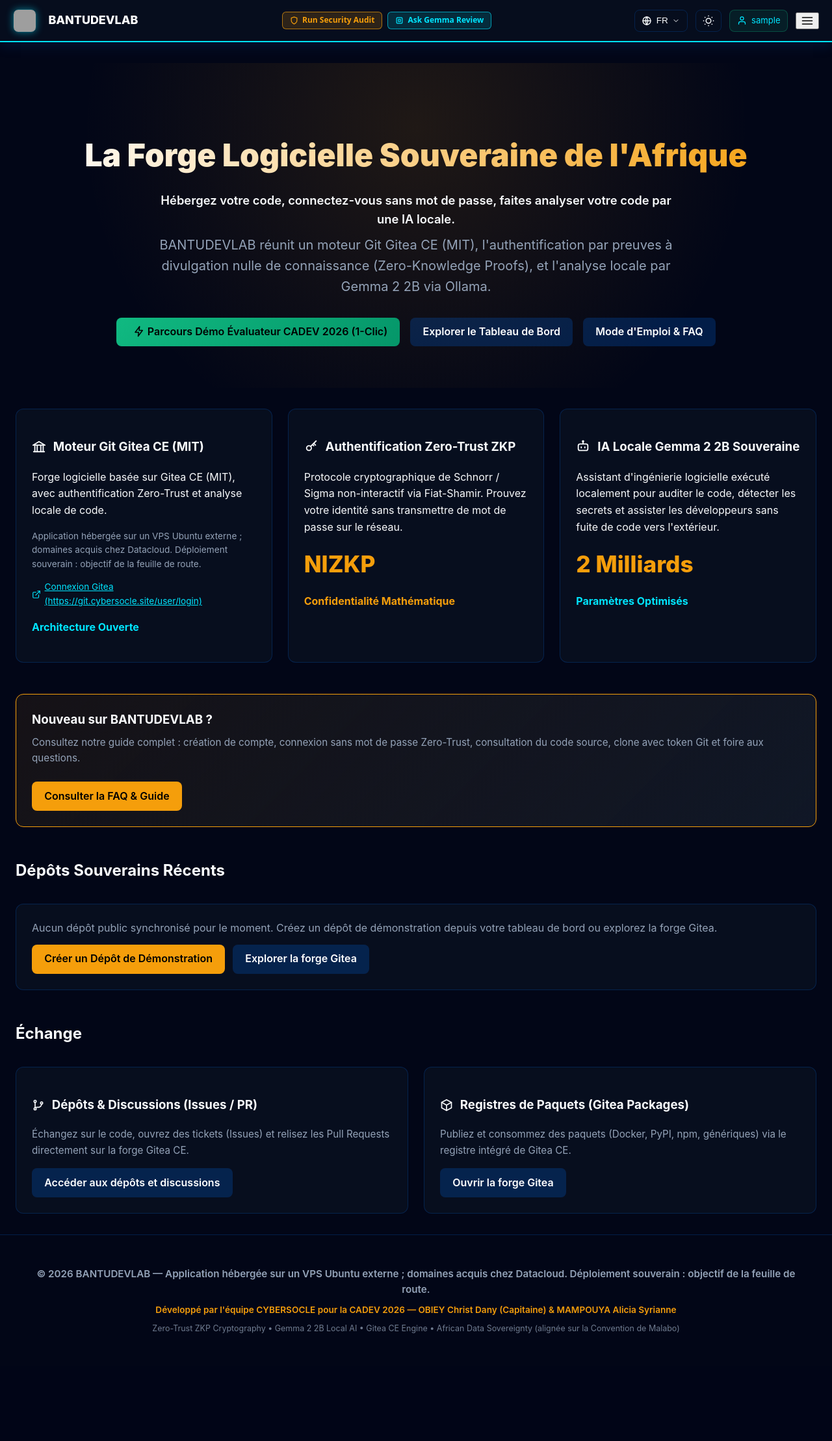
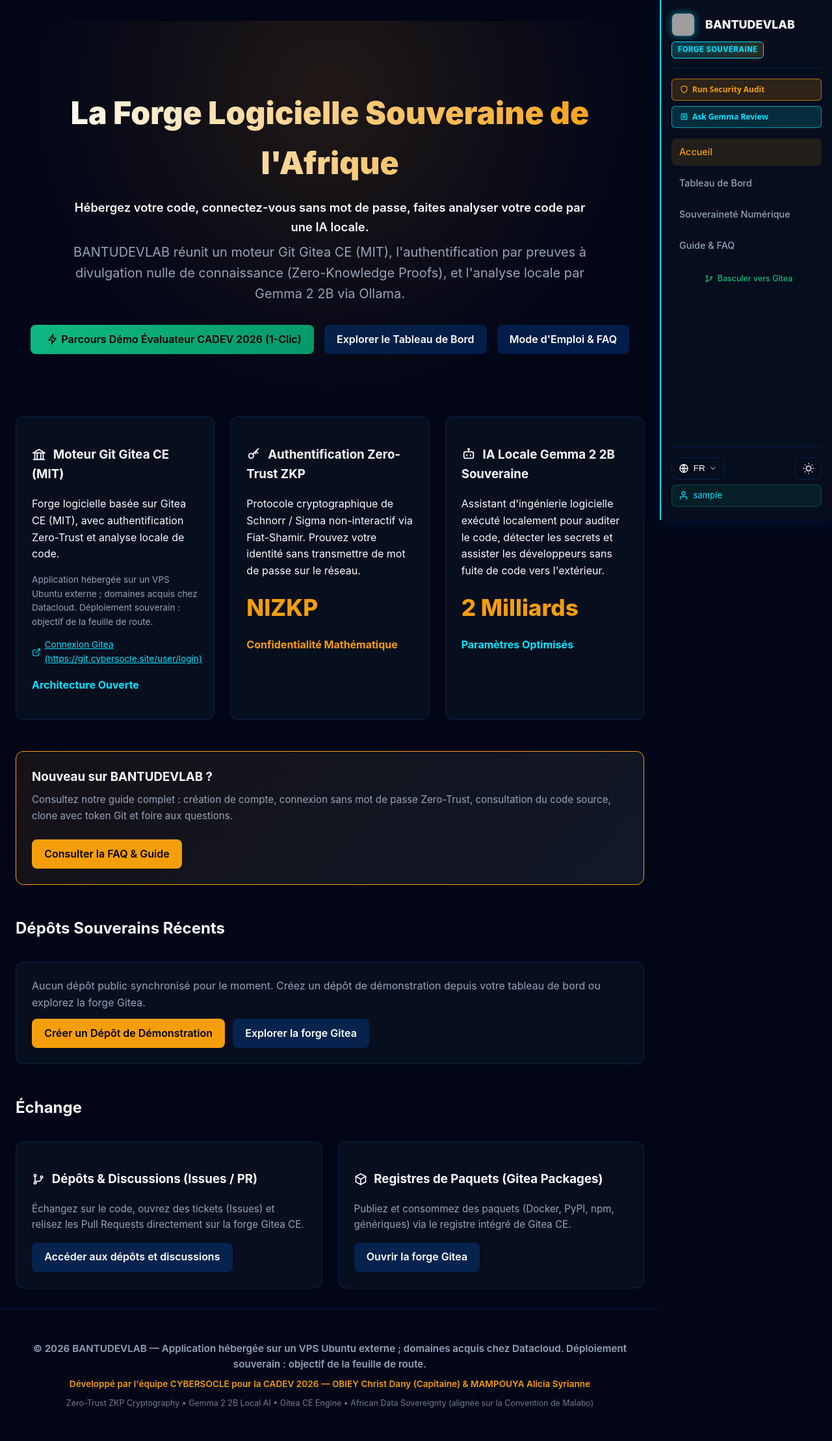
Before and after one commit to OBIEY-TEAM/BANTUDEVLAB, a Django app: page / in a window 1280 px wide. Shown: the whole page at 65% size. Before the commit the page ends 2052 px from the top, so only its background shows below. Run offline with Django 5.2, Linux system fonts and the light colour scheme; the visitor is signed in with stand-in values (Sample User, id 1); data that the repository does not hold is empty; parts of the project's set-up code (start-up, migrations or seed data) failed here and were passed over; grey boxes are pictures that could not be loaded.

Commit message:
style(navbar): move navbar menu vertically to the right on desktop and mobile drawer

```diff
--- a/static/css/style.css
+++ b/static/css/style.css
@@ -1546,17 +1546,135 @@ footer {
   }
 }
 
-/* 2b. Compact Desktop (<= 1560px) */
-@media (max-width: 1560px) {
+/* 2b & 3. Desktop Right Vertical Scrollable Sidebar (>= 993px) */
+@media (min-width: 993px) {
+  .navbar {
+    position: fixed;
+    top: 0;
+    right: 0;
+    left: auto;
+    width: 265px;
+    height: 100vh;
+    overflow-y: auto;
+    overflow-x: hidden;
+    flex-direction: column;
+    align-items: stretch;
+    justify-content: flex-start;
+    padding: 1.25rem 1rem;
+    border-bottom: none;
+    border-left: 2px solid var(--neon-cyan);
+    z-index: 100;
+    scrollbar-width: thin;
+  }
+  .navbar-container {
+    flex-direction: column;
+    align-items: stretch;
+    justify-content: flex-start;
+    gap: 1rem;
+    min-height: 100%;
+    width: 100%;
+  }
+  .navbar .brand {
+    flex-wrap: wrap;
+    gap: 0.5rem;
+    padding-bottom: 0.85rem;
+    border-bottom: 1px solid var(--dark-border);
+    white-space: normal;
+  }
   .navbar .brand-badge {
+    display: inline-block;
+  }
+  .navbar .bantu-pro-actions-group,
+  #bantu-django-nav-pro-actions {
+    display: flex !important;
+    flex-direction: column !important;
+    align-items: stretch !important;
+    gap: 0.5rem !important;
+    margin: 0 !important;
+    width: 100%;
+  }
+  .navbar .bantu-pro-action-btn {
+    width: 100%;
+    justify-content: flex-start !important;
+    padding: 0.55rem 0.75rem !important;
+  }
+  .nav-links {
+    display: flex;
+    flex-direction: column;
+    align-items: stretch;
+    gap: 0.35rem;
+    width: 100%;
+  }
+  .nav-links a {
+    display: flex;
+    align-items: center;
+    padding: 0.6rem 0.75rem;
+    border-radius: 8px;
+    font-size: 0.9rem;
+    white-space: normal;
+  }
+  .nav-links a:hover,
+  .nav-links a.active {
+    background: rgba(245, 158, 11, 0.12);
+    color: var(--primary-african-gold);
+  }
+  .nav-links a.btn {
+    margin-top: 0.5rem;
+    justify-content: center;
+  }
+  .nav-actions {
+    margin-top: auto;
+    padding-top: 1rem;
+    border-top: 1px solid var(--dark-border);
+    flex-wrap: wrap;
+    justify-content: space-between;
+    gap: 0.5rem;
+    width: 100%;
+  }
+  .nav-actions .lang-menu {
+    top: auto;
+    bottom: 100%;
+    right: 0;
+    left: auto;
+    margin-top: 0;
+    margin-bottom: 0.5rem;
+  }
+  .nav-actions .user-session-badge {
+    max-width: 100%;
+    width: 100%;
+    justify-content: flex-start;
+  }
+  .navbar-toggle {
     display: none;
   }
-}
-
-/* 3. Standard Laptops & Tablet Landscape (<= 1360px) */
-@media (max-width: 1360px) {
+  main.container,
+  footer {
+    margin-left: 0;
+    margin-right: 265px;
+    width: calc(100% - 265px);
+    max-width: calc(100% - 265px);
+    box-sizing: border-box;
+  }
+}
+
+/* 3b. Tablet & Mobile Top Compact Bar + Right Vertical Drawer (<= 992px) */
+@media (max-width: 992px) {
   .navbar {
-    padding: 0.85rem 1.25rem;
+    padding: 0.75rem 1rem;
+  }
+  .navbar-container {
+    flex-wrap: nowrap;
+    gap: 0.5rem;
+    width: 100%;
+  }
+  .navbar .brand {
+    min-width: 0;
+    flex: 1 1 auto;
+    overflow: hidden;
+  }
+  .navbar .brand span:not(.brand-badge) {
+    overflow: hidden;
+    text-overflow: ellipsis;
   }
   .nav-links {
     display: none;
@@ -1565,14 +1683,30 @@ footer {
     display: inline-flex;
     align-items: center;
     justify-content: center;
-  }
-}
-
-/* 3b. Tablet Landscape Hero Adjustments (<= 992px) */
-@media (max-width: 992px) {
+    flex-shrink: 0;
+  }
   .navbar .bantu-pro-actions-group,
   #bantu-django-nav-pro-actions {
     display: none !important;
+  }
+  .nav-drawer {
+    border-left: 2px solid var(--neon-cyan);
+  }
+  .nav-drawer .bantu-pro-actions-group,
+  #bantu-drawer-nav-pro-actions {
+    display: flex !important;
+    flex-direction: column !important;
+    align-items: stretch !important;
+    gap: 0.5rem !important;
+    width: 100%;
+    margin: 0 0 0.5rem 0 !important;
+    padding-bottom: 0.75rem;
+    border-bottom: 1px solid var(--dark-border);
+  }
+  .nav-drawer .bantu-pro-action-btn {
+    width: 100%;
+    justify-content: flex-start !important;
+    padding: 0.55rem 0.75rem !important;
   }
   .hero {
     padding: 3rem 1rem;
@@ -1774,16 +1908,6 @@ main.container,
   box-sizing: border-box;
 }
 
-.navbar-container {
-  flex-wrap: nowrap;
-  gap: 0.5rem;
-}
-
-.navbar .brand {
-  flex-shrink: 0;
-  white-space: nowrap;
-}
-
 pre,
 code,
 .faq-code {
--- a/templates/base.html
+++ b/templates/base.html
@@ -16,9 +16,9 @@
         })();
     </script>
     <link rel="icon" type="image/svg+xml" href="{% static 'img/favicon.svg' %}">
-    <link rel="stylesheet" href="{% static 'css/style.css' %}?v=20261113d">
-    <script src="{% static 'js/bantu-ecosystem-sync.js' %}?v=20261113d"></script>
-    <script src="{% static 'js/bantu-command-terminal.js' %}?v=20261113d" defer></script>
+    <link rel="stylesheet" href="{% static 'css/style.css' %}?v=20261114a">
+    <script src="{% static 'js/bantu-ecosystem-sync.js' %}?v=20261114a"></script>
+    <script src="{% static 'js/bantu-command-terminal.js' %}?v=20261114a" defer></script>
     {% block extra_head %}{% endblock %}
 </head>
 <body>
```
Also changed, not shown: 1 other file.
